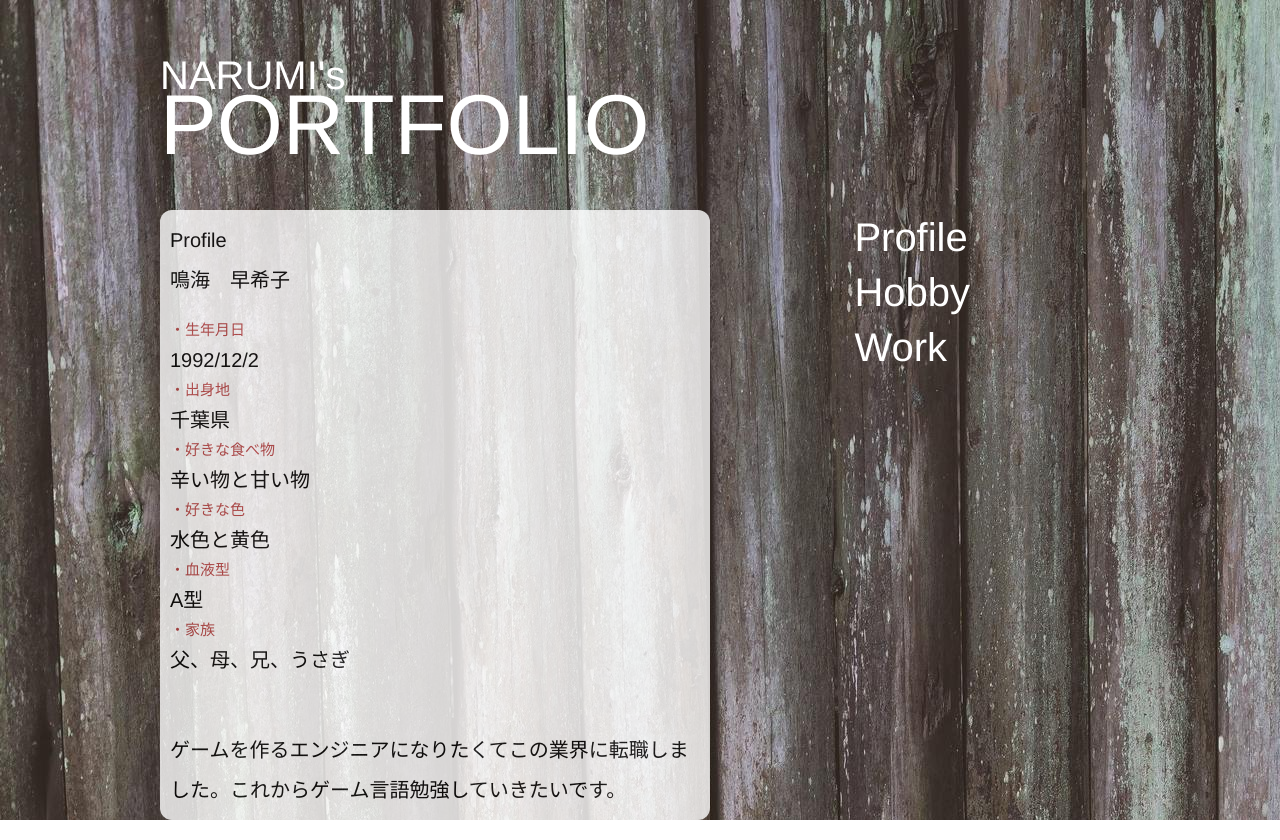
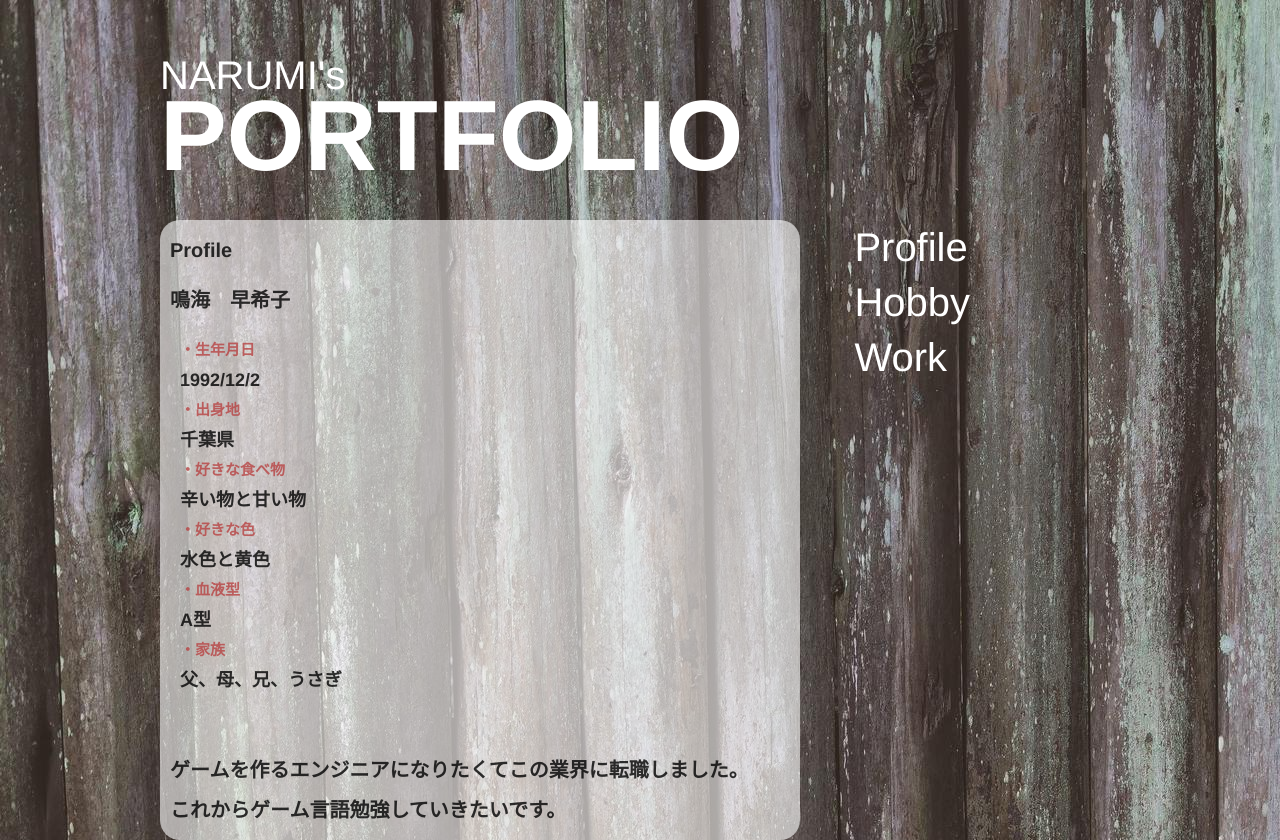
Before and after one commit to saki122/kadai, a plain HTML site: page index.html in a window 1280 px wide. Drawn offline with Linux system fonts and the light colour scheme.

Commit message:
コード作成

```diff
--- a/css/style.css
+++ b/css/style.css
@@ -1,6 +1,5 @@
 body {
 	font: 40px/50px "ヒラギノ角ゴ Pro W3","Hiragino Kaku Gothic Pro",'メイリオ',Meiryo,Helvetica,Arial,Sans-Serif;
-	/*font-family: "Gill Sans","ヒラギノ角ゴ Pro","メイリオ", "ＭＳ ゴシック", "MS Gothic", "Osaka－等幅", Osaka-mono, monospace;*/
 	background-image: url(../img/SHI65_kokegahaetaita20140720_TP_V.jpg);
 	color: #FFF;
 }
@@ -14,36 +13,65 @@ body {
     content: "";
 }
 .main-title {
-	font-size: 85px;
-	margin-bottom: 60px;
+	font-size: 100px;
+	margin: 10px 0 60px;
+	font-weight: bold;
 }
 .left-cont {
     color: #000;
     float: left;
-    width: 550px;
-    border-radius:12px;
-    background-color: #FFF;
-    opacity: 0.8;
+    width:640px;
+    border-radius:20px;
+    background-color: rgba(255,255,255,0.6);
 }
 .left-inner {
 	margin: 10px;
 	font-size: 20px;
 	line-height: 40px;
+	opacity: .8;
+	font-weight: 600;
+}
+.left-font {
+    margin: 10px;
+	font-size: 20px;
+	line-height: 40px;
+	font-weight: 900;
+	opacity: .8;
 }
 .left-title {
 	color: #B84343;
 	font-size: 15px;
 	line-height: 40px;
-	margin-left: 10px;
+	margin-left: 20px;
+	font-weight: bold;
+	opacity: .8;
 }
 .left-bun {
-	font-size: 20px;
+	font-size: 18px;
 	line-height: 20px;
-	margin-left: 10px;
+	margin-left: 20px;
+	opacity: .8;
+	font-weight: 600;
+}
+.photo {
+	font-size: 18px;
+	line-height: 20px;
+	margin-left: 20px;
 }
 .right-cont {
 	float: right;
 	line-height: 55px;
 	margin-right: 150px;
-	list-style:none
+	list-style:none;
+	color: #fff;
+	text-decoration: none;
 }
+.right-inner {
+	color: #fff;
+	text-decoration: none;
+}
+.right-inner:hover {
+	color: #F5DEB3;
+	transition: .3s;
+	opacity: .7;
+}
--- a/index.html
+++ b/index.html
@@ -17,8 +17,10 @@
     </div>
     <div class="main clearfix">
     	<div class="left-cont">
-    		<p class="left-inner">
-    		  Profile<br>鳴海　早希子<br>
+    		<p class="left-font">
+    		  Profile</p>
+    		  <p class="left-inner">
+    		  鳴海　早希子<br>
     		  </p>
     		  <p class="left-title">・生年月日</p>
     		  <p class="left-bun">1992/12/2</p>
@@ -32,12 +34,12 @@
               <p class="left-bun">A型</p>
               <p class="left-title">・家族</p>
               <p class="left-bun">父、母、兄、うさぎ</p><br>
-              <p class="left-inner">ゲームを作るエンジニアになりたくてこの業界に転職しました。これからゲーム言語勉強していきたいです。</p>
+              <p class="left-inner">ゲームを作るエンジニアになりたくてこの業界に転職しました。<br>これからゲーム言語勉強していきたいです。</p>
     	</div>
     	<div class="right-cont">
-    	  <li>Profile</li>
-    	  <li>Hobby</li>
-    	  <li>Work</li>
+    	  <li><a href="index.html" class="right-inner">Profile</a></li>
+    	  <li><a href="hobby.html" class="right-inner">Hobby</li>
+    	  <li><a href="wark.html" class="right-inner">Work</li>
     	</div>
     </div>
    </div>
```
Also changed, not shown: wark.html (added, +41 -0 lines).
